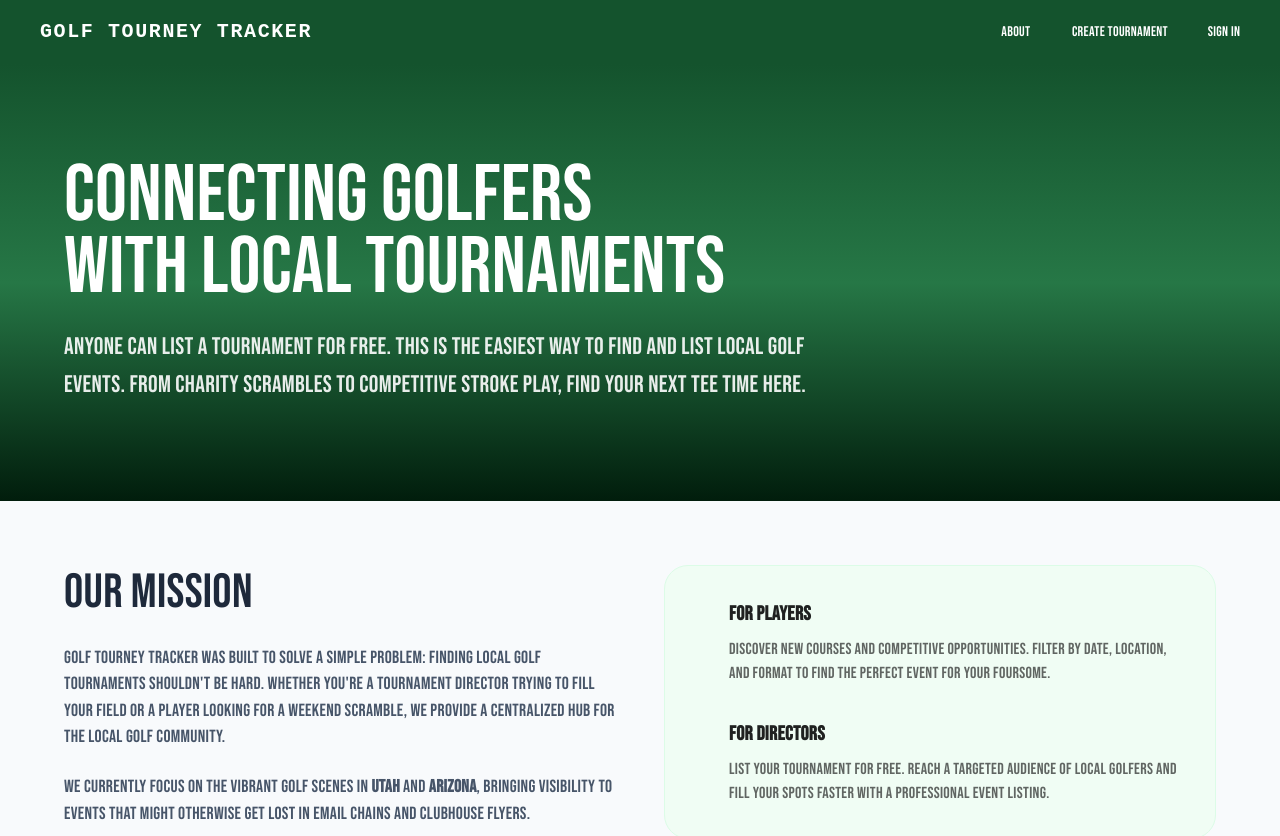
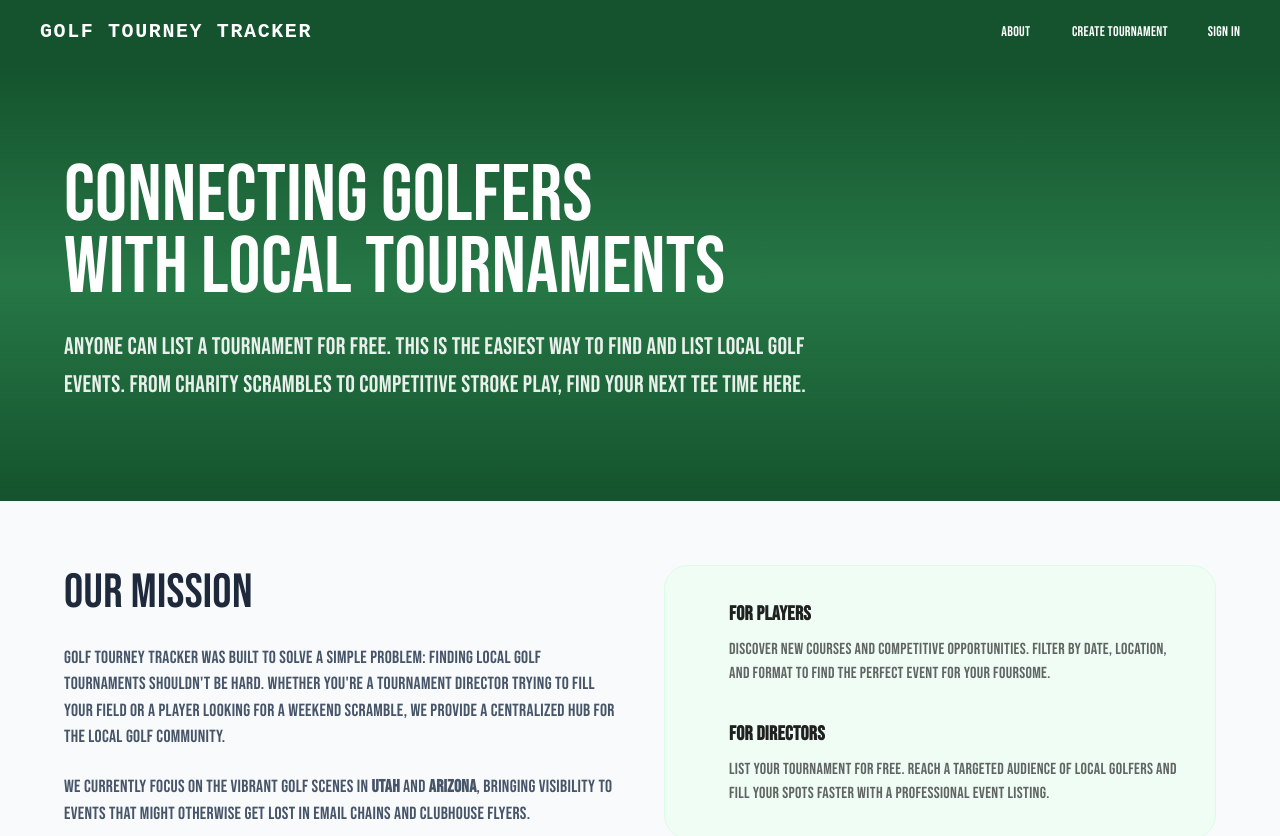
Before and after one commit to jeffting/golf-tournaments, a Next.js app: page /about in a window 1280 px wide. Shown: the top 836 px of the page. Built offline with nearby package versions, Linux system fonts and the light colour scheme; no server answers; some icons are missing.

Commit message:
changed colors

```diff
--- a/src/app/about/AboutClient.tsx
+++ b/src/app/about/AboutClient.tsx
@@ -19,7 +19,7 @@ export default function AboutClient() {
 
             {/* Hero Section */}
             <Box sx={{
-                background: 'linear-gradient(to bottom, #14532d 0%, #267746ff 50%, #011d0cff 100%)',
+                background: 'linear-gradient(to bottom, #14532d 0%, #267746ff 50%, #14532d 100%)',
                 color: 'white',
                 pt: { xs: 8, md: 12 },
                 pb: { xs: 8, md: 12 },
--- a/src/app/page.tsx
+++ b/src/app/page.tsx
@@ -172,7 +172,7 @@ export default function Home() {
 
       {/* Full-Width Hero Section */}
       <Box sx={{
-        background: 'linear-gradient(to bottom, #14532d 0%, #267746ff 50%, #011d0cff 100%)',
+        background: 'linear-gradient(to bottom, #14532d 0%, #267746ff 50%, #14532d 100%)',
         pt: { xs: 8, md: 10 },
         pb: { xs: 8, md: 10 },
         textAlign: 'center',
```
